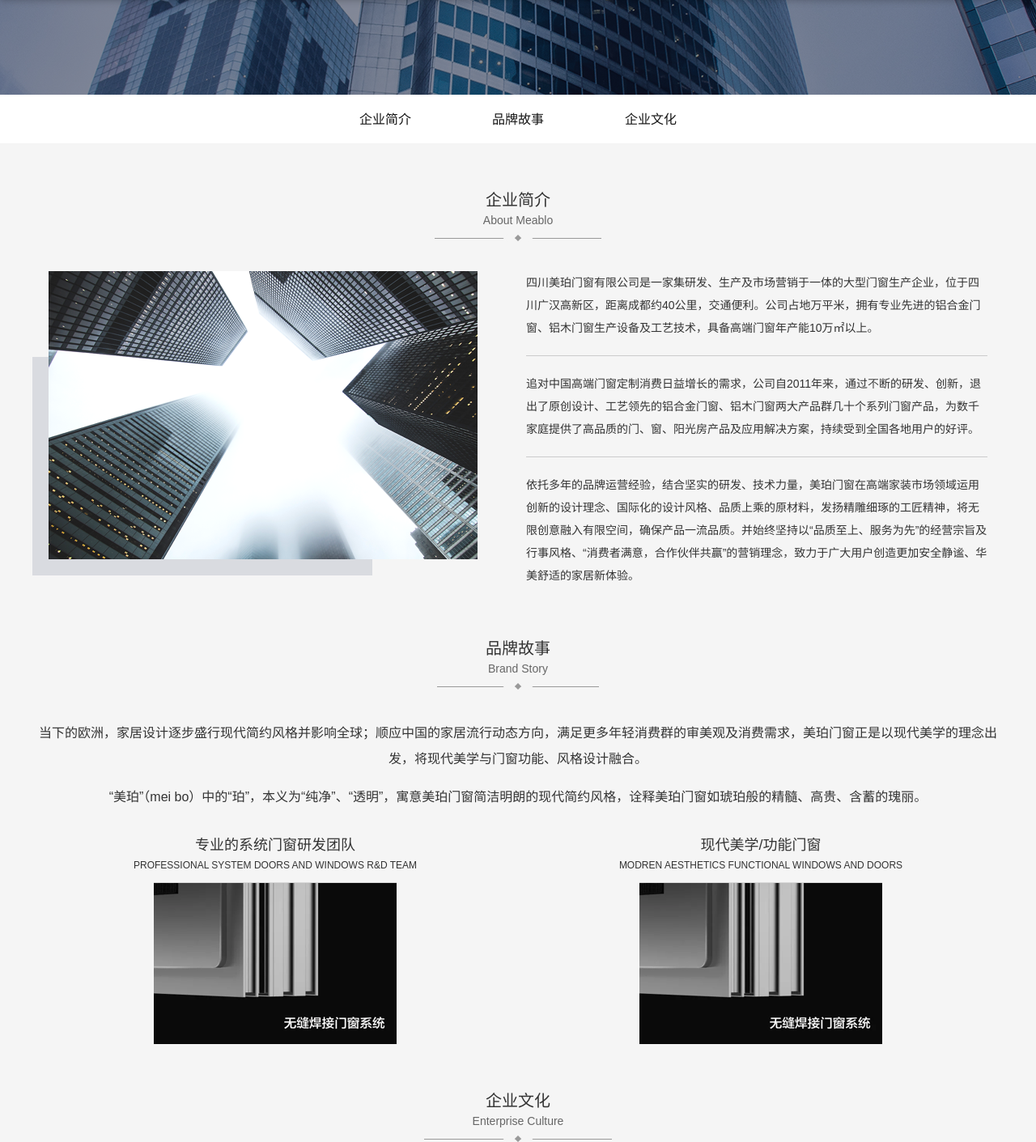
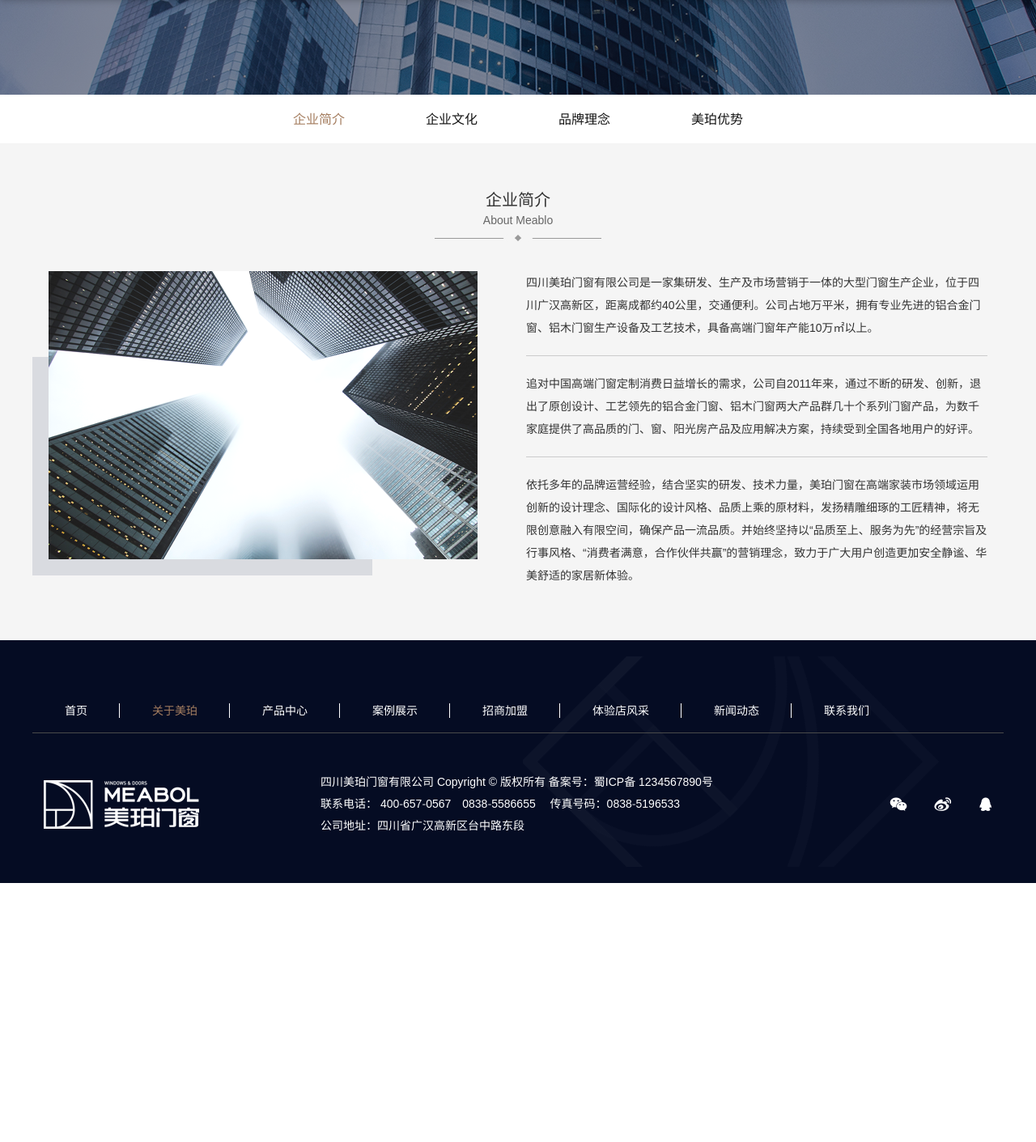
Before and after one commit to xinjie-just/meipo, a plain HTML site: page about.html in a window 1280 px wide. Shown: the part 123-1534 px from the top of the page at 81% size. After the commit the page ends 1214 px from the top, so only its background shows below. Drawn offline with Linux system fonts and the light colour scheme.

Commit message:
关于我们页面更换切换方式

```diff
--- a/about.html
+++ b/about.html
@@ -35,12 +35,13 @@
             </div>
         </header>
         <main id="main" role="main" class="main">
-            <nav class="tab js-tab">
-                <a href="#aboutMeablo" title="企业简介">企业简介</a>
-                <a href="#brandStory" title="品牌故事">品牌故事</a>
-                <a href="#enterpriseCulture" title="企业文化">企业文化</a>
+            <nav class="tab js-tab js-switch-tab">
+                <a href="javascript: void(0)" title="企业简介" class="active">企业简介</a>
+                <a href="javascript: void(0)" title="企业文化">企业文化</a>
+                <a href="javascript: void(0)" title="品牌理念">品牌理念</a>
+                <a href="javascript: void(0)" title="美珀优势">美珀优势</a>
             </nav>
-            <section id="aboutMeablo" class="about-type about-meablo">
+            <section id="aboutMeablo" class="about-type about-meablo active">
                 <h3 class="heading">
                     <strong class="cn">企业简介</strong>
                     <strong class="en">About Meablo</strong>
@@ -53,34 +54,6 @@
                         <p>四川美珀门窗有限公司是一家集研发、生产及市场营销于一体的大型门窗生产企业，位于四川广汉高新区，距离成都约40公里，交通便利。公司占地万平米，拥有专业先进的铝合金门窗、铝木门窗生产设备及工艺技术，具备高端门窗年产能10万㎡以上。</p>
                         <p>追对中国高端门窗定制消费日益增长的需求，公司自2011年来，通过不断的研发、创新，退出了原创设计、工艺领先的铝合金门窗、铝木门窗两大产品群几十个系列门窗产品，为数千家庭提供了高品质的门、窗、阳光房产品及应用解决方案，持续受到全国各地用户的好评。</p>
                         <p>依托多年的品牌运营经验，结合坚实的研发、技术力量，美珀门窗在高端家装市场领域运用创新的设计理念、国际化的设计风格、品质上乘的原材料，发扬精雕细琢的工匠精神，将无限创意融入有限空间，确保产品一流品质。并始终坚持以“品质至上、服务为先”的经营宗旨及行事风格、“消费者满意，合作伙伴共赢”的营销理念，致力于广大用户创造更加安全静谧、华美舒适的家居新体验。</p>
-                    </div>
-                </div>
-            </section>
-            <section id="brandStory" class="about-type brand-story">
-                <h3 class="heading">
-                    <strong class="cn">品牌故事</strong>
-                    <strong class="en">Brand story</strong>
-                </h3>
-                <div class="body">
-                    <div class="text">
-                        <p>当下的欧洲，家居设计逐步盛行现代简约风格并影响全球；顺应中国的家居流行动态方向，满足更多年轻消费群的审美观及消费需求，美珀门窗正是以现代美学的理念出发，将现代美学与门窗功能、风格设计融合。</p>
-                        <p>“美珀”（mei bo）中的“珀”，本义为“纯净”、“透明”，寓意美珀门窗简洁明朗的现代简约风格，诠释美珀门窗如琥珀般的精髓、高贵、含蓄的瑰丽。</p>
-                    </div>
-                    <div class="intro">
-                        <div class="team">
-                            <h4 class="subhead">
-                                <strong class="cn">专业的系统门窗研发团队</strong>
-                                <strong class="en">Professional system doors and Windows r&d team</strong>
-                            </h4>
-                            <img src="images/brand-story1.png" alt="品牌故事">
-                        </div>
-                        <div class="product">
-                            <h4 class="subhead">
-                                <strong class="cn">现代美学/功能门窗</strong>
-                                <strong class="en">Modren aesthetics functional windows and doors</strong>
-                            </h4>
-                            <img src="images/brand-story1.png" alt="品牌故事">
-                        </div>
                     </div>
                 </div>
             </section>
@@ -101,6 +74,18 @@
                     </ol>
                     <img src="images/enterprise-culture.png" alt="企业文化">
                 </div>
+            </section>
+            <section id="brandIdea" class="about-type brand-idea">
+                <h3 class="heading">
+                    <strong class="cn">品牌理念</strong>
+                    <strong class="en">Brand Idea</strong>
+                </h3>
+            </section>
+            <section id="advantage" class="about-type advantage">
+                <h3 class="heading">
+                    <strong class="cn">美珀优势</strong>
+                    <strong class="en">meablo advantage</strong>
+                </h3>
             </section>
         </main>
         <footer id="footer" class="footer" role="contentinfo">
--- a/scripts/meipo.js
+++ b/scripts/meipo.js
@@ -50,6 +50,13 @@ $(".js-tab").find("a").click(function () {
     $(this).addClass("active");
     $(this).siblings("a").removeClass("active");
 });
+$(".js-switch-tab").find("a").click(function () {
+    var linkIndex = $(this).index();
+    var $section = $(this).parents("#main").find("section");
+    $($section[linkIndex]).addClass("active");
+    $($section[linkIndex]).siblings("section").removeClass("active");
+});
+
 // 当前页面地址与路由匹配情况
 function matchUrl() {
     var link =  $(".js-tab").find("a");
--- a/styles/meipo.scss
+++ b/styles/meipo.scss
@@ -901,6 +901,10 @@ body {
     $color: #f5f5f5;
     background-color: $color;
     @include wrapper-padding(60px, 60px);
+    display: none;
+    &.active {
+      display: block;
+    }
     > .heading {
       position: relative;
       display: table;
@@ -960,6 +964,9 @@ body {
         color: $main-color;
       }
     }
+  }
+  .about-type {
+    @include wrapper-padding(60px, 60px);
   }
 }
 .contact-us {
```
Also changed, not shown: styles/meipo.css.
